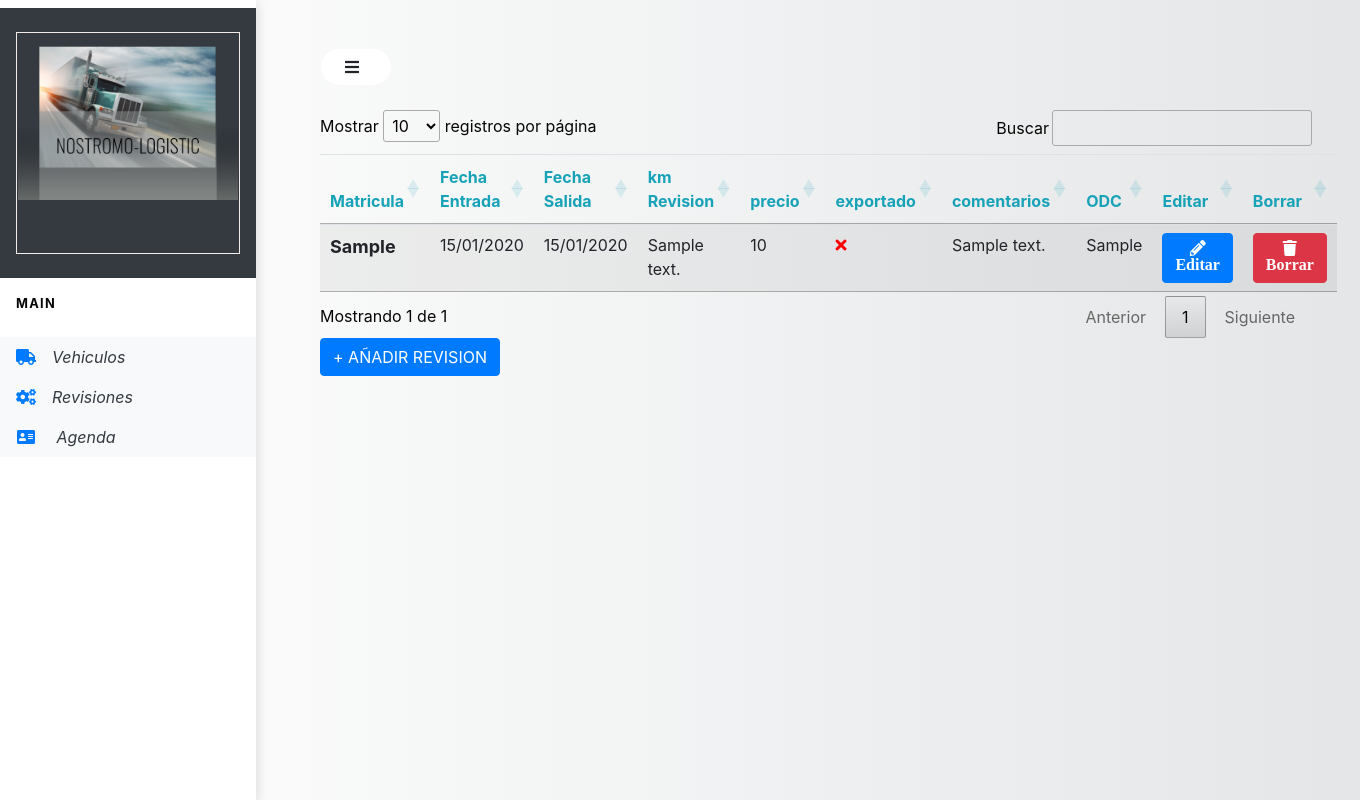
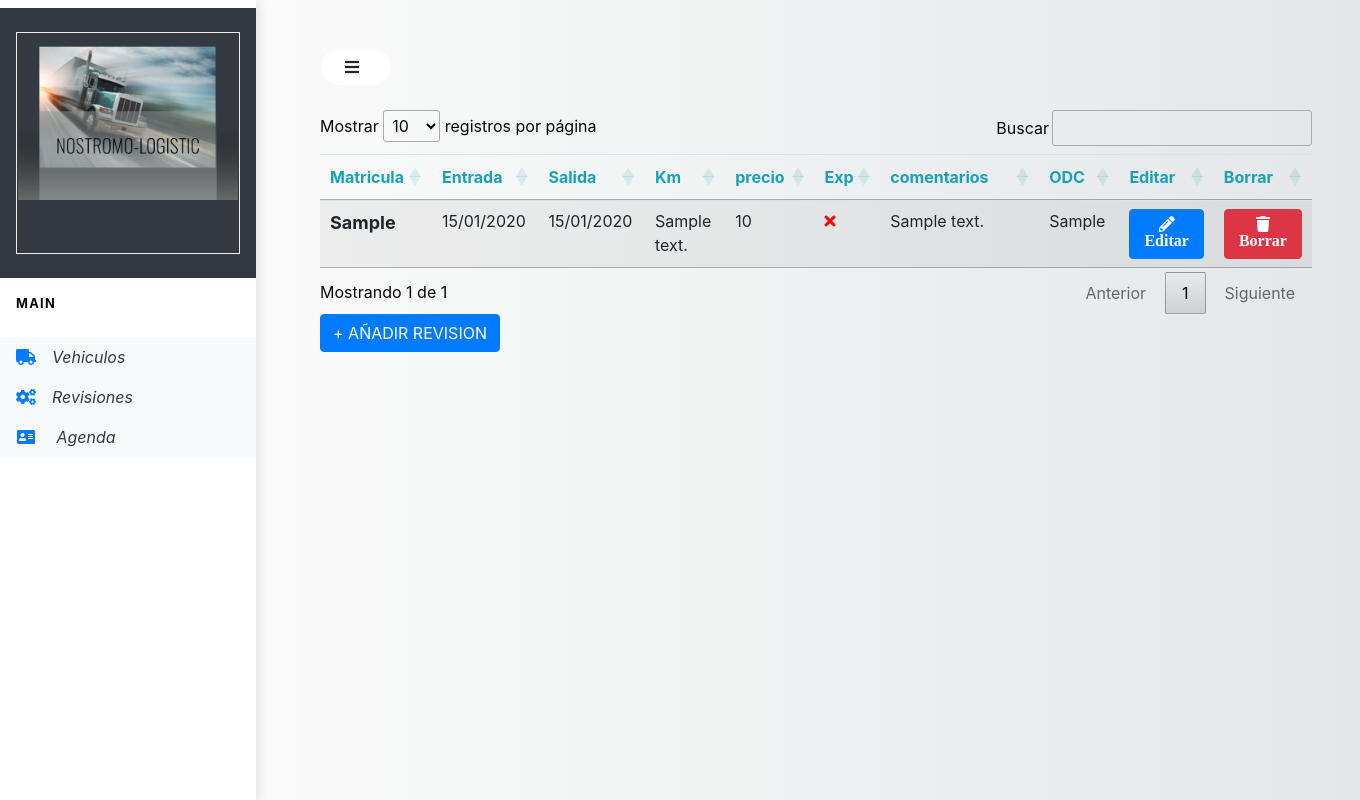
Before and after one commit to JSenen/NOSTROMO, a PHP site: the page made by index.php in a window 1360 px wide. Run offline with PHP 8.4, Linux system fonts and the light colour scheme; tables that the repository leaves empty or names only in its code hold one stand-in row (values such as "Sample post"); some libraries are stand-ins or nearby versions.

Commit message:
Fronted changes on list reviews

```diff
--- a/controller/start_controller.php
+++ b/controller/start_controller.php
@@ -85,7 +85,7 @@ function reviews($idLorry,$brand){
     $reviewsList = new Review();
     $reviews = $reviewsList->getReviews($dbh);
     include 'model/listreviewsModel.php';
-    listReviews($dbh, $reviews, $brand);
+    listReviews($dbh, $reviews, $brand, $idLorry);
 }
 
 function seeReviewsLoory($id,$brand){
--- a/model/listreviewsModel.php
+++ b/model/listreviewsModel.php
@@ -10,13 +10,13 @@
     <table class="table table-striped table-fixed" id="tableReviews">
       <thead>
         <tr>
-          <th class="text-info" style="width: 8.5%">Matricula</th>
-          <th class="text-info" style="width: 8.5%">Fecha Entrada</th>
-          <th class="text-info" style="width: 8.5%">Fecha Salida</th>
-          <th class="text-info" style="width: 6%">km Revision</th>
+          <th class="text-info" style="width: 3%">Matricula</th>
+          <th class="text-info" style="width: 4%">Entrada</th>
+          <th class="text-info" style="width: 4%">Salida</th>
+          <th class="text-info" style="width: 6%">Km</th>
           <th class="text-info" style="width: 6%">precio</th>
-          <th class="text-info" style="width: 6%">exportado</th>
-          <th class="text-info" style="width: 6%">comentarios</th>
+          <th class="text-info" style="width: 1%">Exp</th>
+          <th class="text-info" style="width: 15%">comentarios</th>
           <th class="text-info" style="width: 6%">ODC</th>
           <th class="text-info" style="width: 6%">Editar</th>
           <th class="text-info" style="width: 6%">Borrar</th>
--- a/view/addlorryReviewView.php
+++ b/view/addlorryReviewView.php
@@ -15,7 +15,7 @@
     </div>
     <div class="form-group">
       <label for="km">Km</label>
-      <input type="text" class="form-control" name="kmreview" id="kmreview" placeholder="Km en el momento trabajo">
+      <input type="text" class="form-control" name="kmreview" id="kmreview" placeholder="Km en el momento del trabajo" pattern="[0-9]+(\.[0-9]+)?" title="Solo se permiten números">
     </div>
     <div class="form-group">
       <label for="Precio">Precio</label>
```
